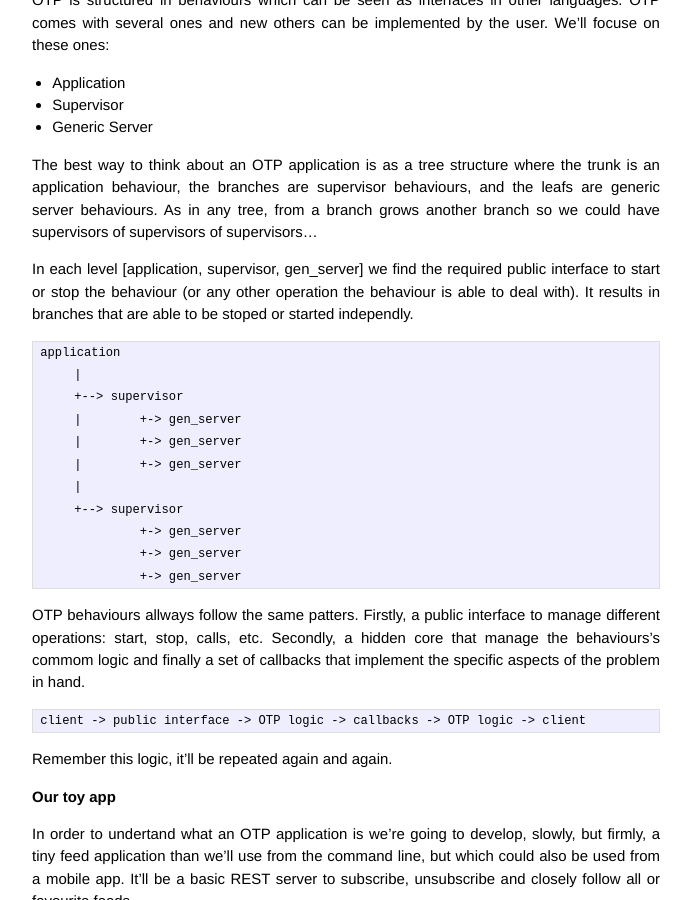
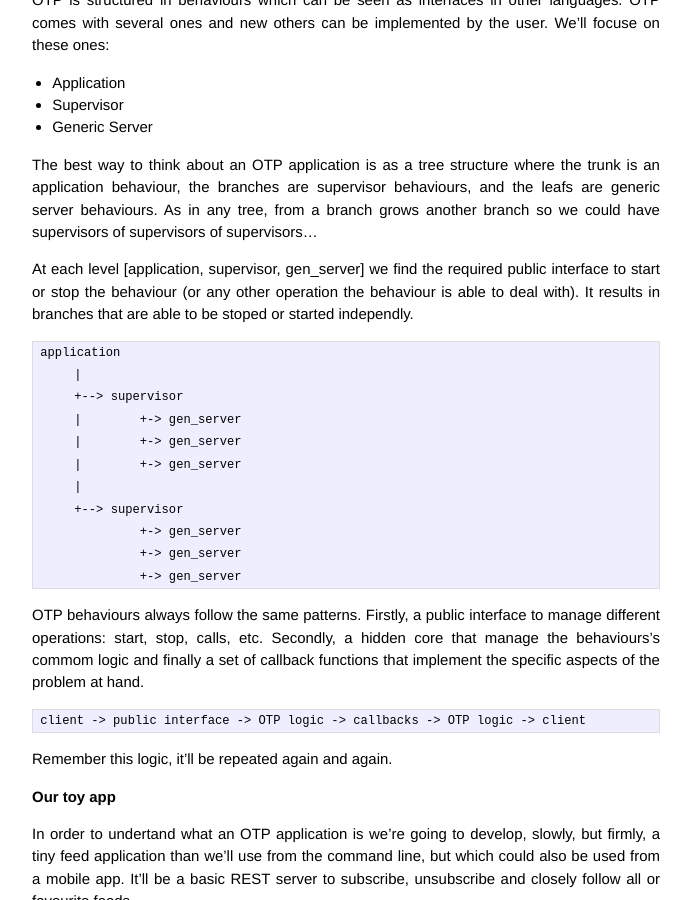
Before and after one commit to jmilet/jmilet.github.io, a Jekyll site: the page built from _posts/2014-04-11-00-otp_tour.markdown, in a window 1280 px wide and 900 px high, scrolled down 317 px. Shown: the whole window, without its empty margins (294-985 px from the left). Built offline with Jekyll 4.4.1, drawn with Linux system fonts in a browser that asks for light colours; Markdown is read by kramdown in place of the engine named in the settings.

Commit message:
Fix typos

```diff
--- a/_posts/2014-04-11-00-otp_tour.markdown
+++ b/_posts/2014-04-11-00-otp_tour.markdown
@@ -26,7 +26,7 @@ the trunk is an application behaviour, the branches are supervisor behaviours,
 and the leafs are generic server behaviours. As in any tree, from a branch grows
 another branch so we could have supervisors of supervisors of supervisors...
 
-In each level [application, supervisor, gen_server] we find the required public interface
+At each level [application, supervisor, gen_server] we find the required public interface
 to start or stop the behaviour (or any other operation the behaviour is able to
 deal with). It results in branches that are able to be stoped or started independly.
 
@@ -44,10 +44,10 @@ application
               +-> gen_server
 {% endhighlight bash %}
 
-OTP behaviours allways follow the same patters. Firstly, a public interface
+OTP behaviours always follow the same patterns. Firstly, a public interface
 to manage different operations: start, stop, calls, etc. Secondly, a hidden core
-that manage the behaviours's commom logic and finally a set of callbacks that
-implement the specific aspects of the problem in hand.
+that manage the behaviours's commom logic and finally a set of callback functions
+that implement the specific aspects of the problem at hand.
 
 {% highlight bash %}
 client -> public interface -> OTP logic -> callbacks -> OTP logic -> client
```
